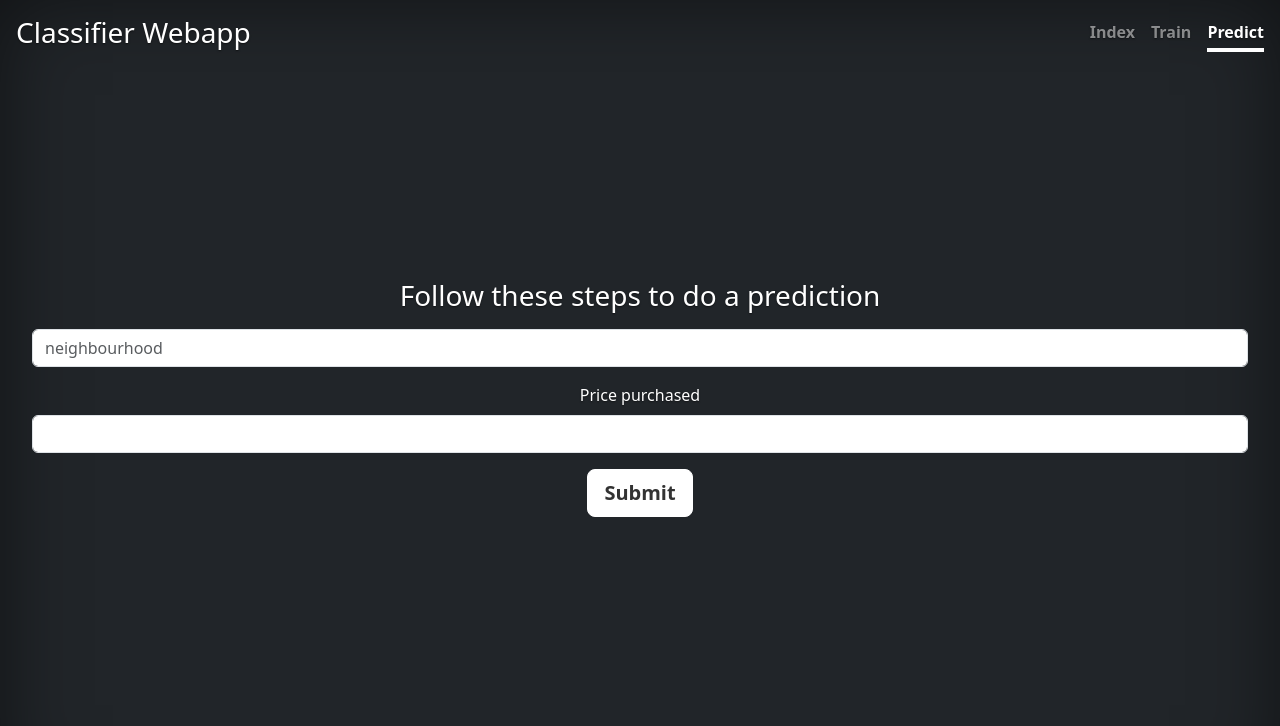
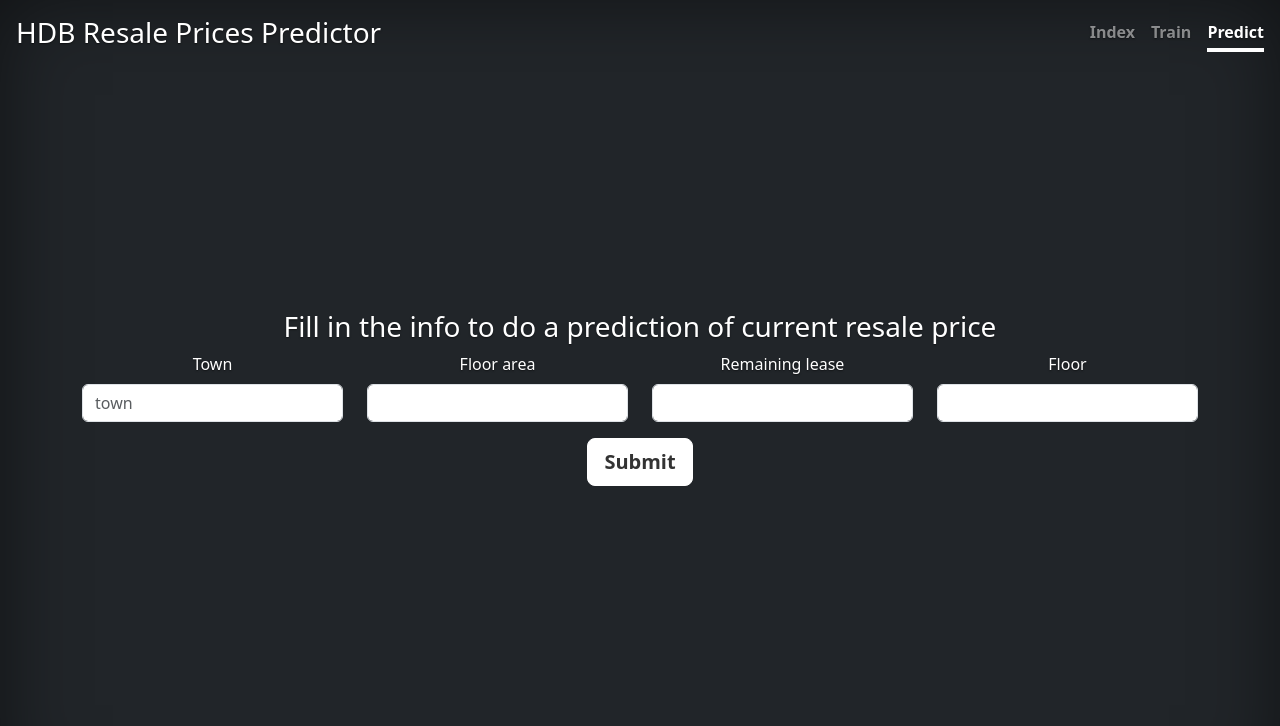
Before and after one commit to sienlonglim/ml_webapp, a Flask app: page /predict in a window 1280 px wide. Shown: the top 726 px of the page. Run offline with Flask 3, Linux system fonts and the light colour scheme; parts of the project's set-up code (start-up, migrations or seed data) failed here and were passed over; some libraries are stand-ins or nearby versions.

Commit message:
bootstrapping

```diff
--- a/app.py
+++ b/app.py
@@ -1,32 +1,75 @@
 from flask import Flask, render_template, request, url_for, flash, redirect
 from markupsafe import escape
+from pprint import pprint
+from functools import wraps
+import pandas as pd
+import joblib
 import json
+import time
+import logging
 
 app = Flask(__name__)
-
 debug= True # Debug mode should be off if hosted on an external website
 
+# Customs classes, functions, decorators
 def get_value_from_json(json_file, key, sub_key=None):
    '''
-   Function to read the json file for our app secret key
+   Function to read json config files
+   ## Parameters
+    json_file : str, pathname to json file
+    key : str, key
+    sub_key : nested key, if applicable
    '''
-   try:
-       with open(json_file) as f:
-           data = json.load(f)
-           if sub_key:
-               return data[key][sub_key]
-           else:
-               return data[key]
-   except Exception as e:
-       print("Error: ", e)
+   with open(json_file) as f:
+    data = json.load(f)
+    if sub_key:
+        return data[key][sub_key]
+    else:
+        return data[key]
+
+def timeit(func):
+    '''
+    Decorator to time function call
+    '''
+    @wraps(func)
+    def timeit_wrapper(*args, **kwargs):
+        current_time = time.strftime("%H:%M:%S", time.localtime())
+        start = time.perf_counter()
+        result = func(*args, **kwargs)
+        end = time.perf_counter()
+        time_taken = end-start
+        print(f'{func.__name__}() called at \t{current_time} \texecution time: {time_taken:.4f} seconds')
+        logging.info(f'{func.__name__}() called at \texecution time: {time_taken:.4f} seconds')
+        return result
+    return timeit_wrapper
+
+def error_handler(func):
+    '''
+    Decorator to catch and handle errors
+    '''
+    @wraps(func)
+    def error_handler_wrapper(*args, **kwargs):
+        try:
+            result = func(*args, **kwargs)
+        except Exception as err:
+            print(f'{func.__name__}() encountered {err}')
+            logging.error(f'{func.__name__}() encountered {err}')
+        else:
+            return result
+    return error_handler_wrapper
 
 # Getting the credentials for the session and database access
 app.secret_key = get_value_from_json("venv/secrets.json", "flask", "SECRET_KEY")
 config = get_value_from_json("venv/secrets.json", "mysql_connector")
 
 
+
+# Flask Routing methods
 @app.route("/")
 def index():
+    '''
+    Index page
+    '''
     return render_template('index.html')
 
 @app.route('/login', methods=('GET', 'POST'))
@@ -47,7 +90,8 @@ def login():
             else:
                 error = 'Incorrect username/password'
         return render_template('login.html', error= error)
-    else:
+
+    elif request.method == 'GET':
         return render_template('login.html')
 
 @app.route('/<name>')
@@ -58,9 +102,26 @@ def welcome(name):
 def train():
     return render_template('train.html')
 
-@app.route('/predict')
+@app.route('/predict', methods=('GET', 'POST'))
 def predict():
-    return render_template('predict.html')
+    if request.method == 'POST':
+        pprint(request.form)
+        '''if request.form['model'] == 'rfr':
+            model = joblib.load('models/rfr.joblib')
+        elif request.form['model'] == 'gbc':
+            model = joblib.load('models/gbc_2023_01_to_04.joblib')'''
+        #df = pd.DataFrame(request.form)
+        #scaler.transform(df)
+        #print(df)
+
+        return render_template('predict.html')
+    elif request.method == 'GET':
+        return render_template('predict.html')
+
+
+
+
 
 if __name__ == "__main__":
-    app.run(debug=True)
+    logging.basicConfig(filename='app.log', filemode='a', level='ERROR', format='%(asctime)s - %(name)s - %(levelname)s - %(message)s')
+    app.run(debug=debug)
--- a/templates/base.html
+++ b/templates/base.html
@@ -28,7 +28,7 @@
         ] -%}
         {% set active_page = active_page|default('index') -%}
         <div>
-          <h3 class="float-md-start mb-0">Classifier Webapp</h3>
+          <h3 class="float-md-start mb-0">HDB Resale Prices Predictor</h3>
           <nav class="nav nav-masthead justify-content-center float-md-end">
             {% for href, id, caption in navigation_bar %}
               <a {% if id == active_page %} class="nav-link fw-bold py-1 px-0 active" aria-current="page"
--- a/templates/index.html
+++ b/templates/index.html
@@ -8,7 +8,7 @@
 
 <!--Main content-->
 {% block content %}
-    <h2>Welcome to my webapp</h2>
+    <h2>Sien Long's Web App on HDB Resale Prices</h2>
     <p></p>
     <p class="lead">
         <a href="{{url_for('login')}}" class="btn btn-lg btn-light fw-bold border-white bg-white">Click here to start</a>
--- a/templates/predict.html
+++ b/templates/predict.html
@@ -9,22 +9,44 @@
 
 <!--Main content-->
 {% block content %}
-    <h3>Follow these steps to do a prediction</h3>
-    <p></p>
-    <form method="post">
+<div class="container">
+  <h3>Fill in the info to do a prediction of current resale price</h3>
+
+  <form method="post">
+    <div class="row">
+      <div class="col-md">
         <div class="mb-3">
-            <input type="text" class="form-control" placeholder="neighbourhood"
-            name="neighbourhood"
-            input="{{ request.form['neighbourhood'] }}"></input>
+          <label for="text" class="form-label">Town</label>
+            <input type="text" class="form-control" placeholder="town" name="town" input="{{ request.form['town'] }}"></input>
           </div>
+      </div>
 
+      <div class="col-md">
         <div class="mb-3">
-          <label for="text" class="form-label">Price purchased</label>
-          <input type="text" class="form-control" name="price" input="{{ request.form['price'] }}"></input>
+          <label for="text" class="form-label">Floor area</label>
+          <input type="text" class="form-control" name="floor_area_sqm" input="{{ request.form['floor_area_sqm'] }}"></input>
         </div>
+      </div>
 
-        <div class="lead">
-          <button type="submit" class="btn btn-lg btn-light fw-bold border-white bg-white">Submit</button>
+      <div class="col-md">
+        <div class="mb-3">
+          <label for="text" class="form-label">Remaining lease</label>
+          <input type="number" class="form-control" name="remaining_lease" input="{{ request.form['remaining_lease'] }}"></input>
         </div>
-    </form>
+      </div>
+
+      <div class="col-md">
+        <div class="mb-3">
+          <label for="text" class="form-label">Floor</label>
+          <input type="text" class="form-control" name="avg_storey" input="{{ request.form['avg_storey'] }}"></input>
+        </div>
+      </div>
+
+    </div>
+
+      <div class="lead">
+        <button type="submit" class="btn btn-lg btn-light fw-bold border-white bg-white">Submit</button>
+      </div>
+  </form>
+  </div>
 {% endblock %}
```
Also changed, not shown: 1 other file.
